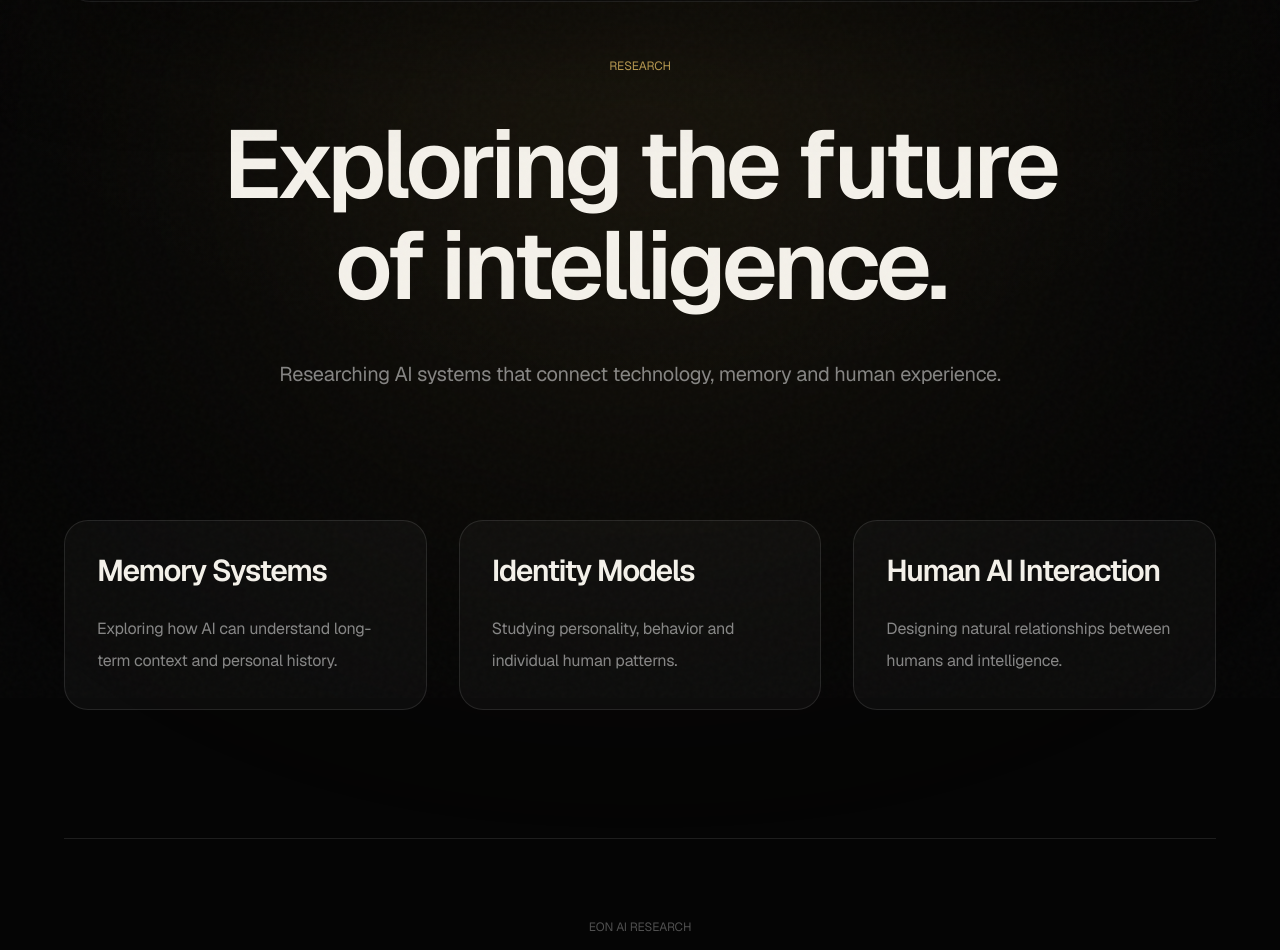
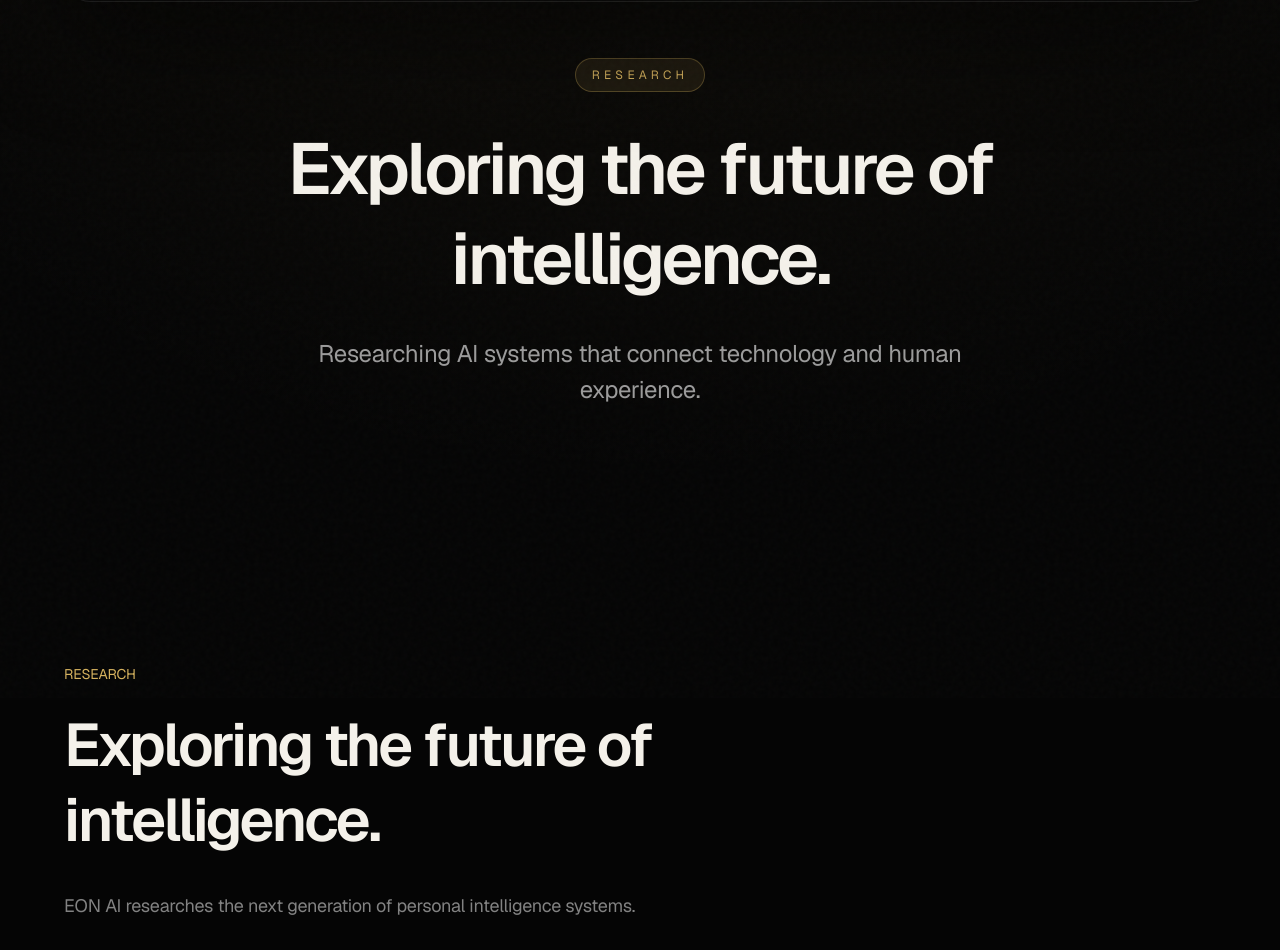
Before and after one commit to EON-System/eon-website, a Next.js app: page /research in a window 1280 px wide. Shown: the part 102-1052 px from the top of the page. Built offline with nearby package versions, Linux system fonts and the light colour scheme.

Commit message:
Update page.tsx

```diff
--- a/src/app/research/page.tsx
+++ b/src/app/research/page.tsx
@@ -1,424 +1,83 @@
-"use client";
+import type { Metadata } from "next";
 
-import { motion } from "framer-motion";
+import { PageHeader } from "@/components/ui/page-header";
+import { Section } from "@/components/ui/section";
+import { Container } from "@/components/ui/container";
+import { ResearchV2 } from "@/components/sections/research-v2";
 
-import { GlassCard } from "@/components/ui/glass-card";
-import { Reveal } from "@/components/motion/reveal";
+
+export const metadata: Metadata = {
+
+  title:
+    "Research — AI Research & Human Intelligence | EON AI",
+
+  description:
+    "Explore EON AI research focused on memory, identity, personal intelligence and the future of human-AI interaction.",
+
+  openGraph:{
+
+    title:
+      "Research | EON AI",
+
+    description:
+      "Exploring the future of personal intelligence.",
+
+    type:
+      "website",
+
+  },
+
+  twitter:{
+
+    card:
+      "summary_large_image",
+
+    title:
+      "Research | EON AI",
+
+    description:
+      "AI research focused on human evolution.",
+
+  },
+
+};
 
 
 
 export default function ResearchPage() {
 
-
   return (
 
-    <main
+    <main>
 
-      className="
-        relative
-        min-h-screen
-        overflow-hidden
-        px-6
-        py-40
-      "
+      <Section className="pt-40">
 
-    >
+        <Container>
 
+          <PageHeader
 
+            badge="Research"
 
-      {/* Research ambient field */}
+            title={
+              <>
+                Exploring the future
+                of intelligence.
+              </>
+            }
 
-      <div
-
-        className="
-          absolute
-          left-1/2
-          top-0
-          h-[520px]
-          w-[760px]
-          -translate-x-1/2
-          rounded-full
-          bg-[#D6B25E]/10
-          blur-[190px]
+            description="
+              Researching AI systems that connect
+              technology and human experience.
             "
 
           />
 
+        </Container>
+
+      </Section>
 
 
-
-
-      <section
-
-        className="
-          relative
-          mx-auto
-          max-w-6xl
-        "
-
-      >
-
-
-
-
-
-        <div
-
-          className="
-            mx-auto
-            max-w-5xl
-            text-center
-          "
-
-        >
-
-
-
-
-          <motion.p
-
-            initial={{
-              opacity:0,
-              y:20
-            }}
-
-            animate={{
-              opacity:1,
-              y:0
-            }}
-
-            transition={{
-              duration:0.8
-            }}
-
-            className="
-              text-xs
-              uppercase
-              tracking-[0.6em]
-              text-[#D6B25E]
-            "
-
-          >
-
-            Research
-
-          </motion.p>
-
-
-
-
-
-
-
-          <motion.h1
-
-            initial={{
-              opacity:0,
-              y:40
-            }}
-
-            animate={{
-              opacity:1,
-              y:0
-            }}
-
-            transition={{
-              delay:0.2,
-              duration:1
-            }}
-
-            className="
-              mt-10
-              text-6xl
-              font-semibold
-              leading-[1.05]
-              tracking-[-0.05em]
-              text-[#F4F1EA]
-              md:text-8xl
-            "
-
-          >
-
-            Exploring the future
-            <br/>
-            of intelligence.
-
-
-          </motion.h1>
-
-
-
-
-
-
-
-          <motion.p
-
-            initial={{
-              opacity:0
-            }}
-
-            animate={{
-              opacity:1
-            }}
-
-            transition={{
-              delay:0.6,
-              duration:1
-            }}
-
-            className="
-              mx-auto
-              mt-10
-              max-w-3xl
-              text-xl
-              leading-9
-              text-white/50
-            "
-
-          >
-
-            Researching AI systems that connect
-            technology, memory and human experience.
-
-          </motion.p>
-
-
-
-        </div>
-
-
-
-
-
-
-
-
-        <Reveal>
-
-
-          <div
-
-            className="
-              mt-32
-              grid
-              gap-8
-              md:grid-cols-3
-            "
-
-          >
-
-
-
-
-            <GlassCard>
-
-
-              <h2
-
-                className="
-                  text-3xl
-                  font-semibold
-                  text-[#F4F1EA]
-                "
-
-              >
-
-                Memory Systems
-
-              </h2>
-
-
-
-              <p
-
-                className="
-                  mt-6
-                  leading-8
-                  text-white/50
-                "
-
-              >
-
-                Exploring how AI can understand
-                long-term context and personal history.
-
-              </p>
-
-
-            </GlassCard>
-
-
-
-
-
-
-
-
-            <GlassCard>
-
-
-              <h2
-
-                className="
-                  text-3xl
-                  font-semibold
-                  text-[#F4F1EA]
-                "
-
-              >
-
-                Identity Models
-
-              </h2>
-
-
-
-              <p
-
-                className="
-                  mt-6
-                  leading-8
-                  text-white/50
-                "
-
-              >
-
-                Studying personality, behavior
-                and individual human patterns.
-
-              </p>
-
-
-            </GlassCard>
-
-
-
-
-
-
-
-
-            <GlassCard>
-
-
-              <h2
-
-                className="
-                  text-3xl
-                  font-semibold
-                  text-[#F4F1EA]
-                "
-
-              >
-
-                Human AI Interaction
-
-              </h2>
-
-
-
-              <p
-
-                className="
-                  mt-6
-                  leading-8
-                  text-white/50
-                "
-
-              >
-
-                Designing natural relationships
-                between humans and intelligence.
-
-              </p>
-
-
-            </GlassCard>
-
-
-
-
-
-          </div>
-
-
-        </Reveal>
-
-
-
-
-
-
-
-
-        <Reveal delay={0.2}>
-
-
-          <div
-
-            className="
-              mt-32
-              border-t
-              border-white/10
-              pt-20
-              text-center
-            "
-
-          >
-
-
-
-            <p
-
-              className="
-                text-xs
-                uppercase
-                tracking-[0.5em]
-                text-white/30
-              "
-
-            >
-
-              EON AI Research
-
-            </p>
-
-
-
-
-            <h2
-
-              className="
-                mt-8
-                text-4xl
-                font-semibold
-                tracking-tight
-                text-[#F4F1EA]
-                md:text-6xl
-              "
-
-            >
-
-              Building the science
-              behind personal intelligence.
-
-            </h2>
-
-
-
-          </div>
-
-
-        </Reveal>
-
-
-
-
-
-      </section>
-
-
+      <ResearchV2 />
 
     </main>
 
```
Lines whose indentation alone changed are shown as unchanged.
